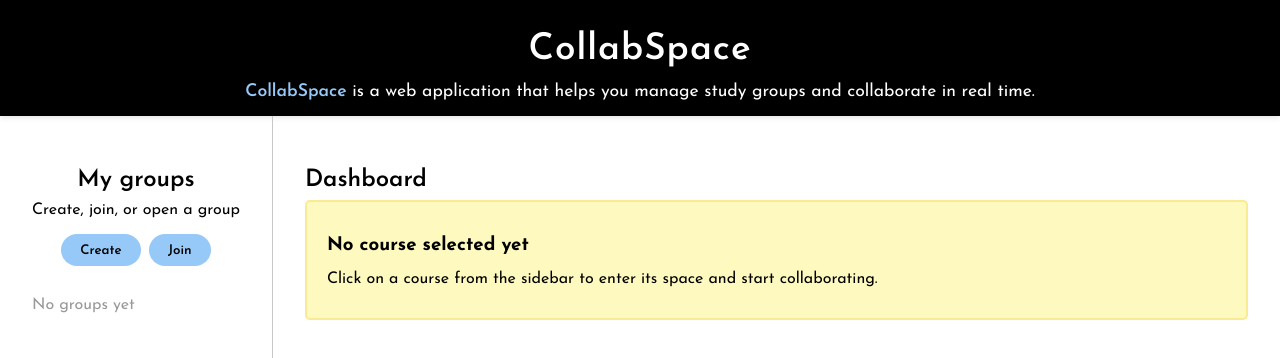
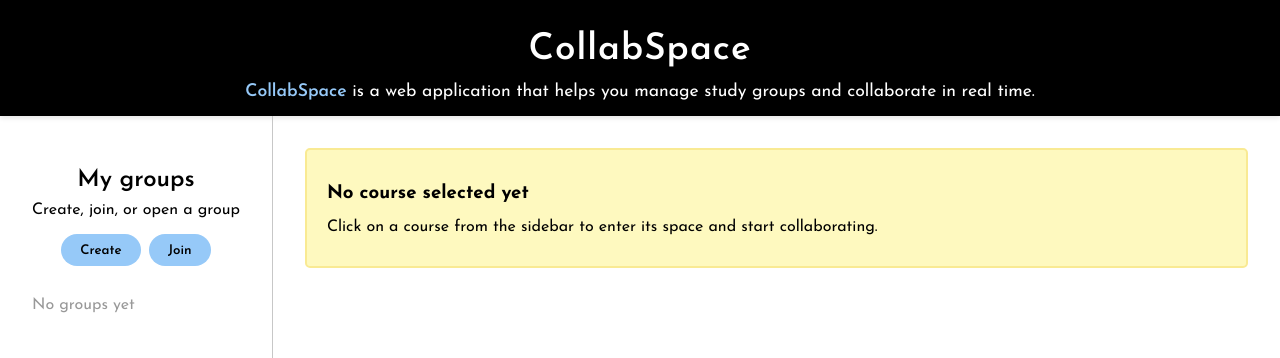
Before and after one commit to imancheema/collabspace, a React (Create React App) app in the folder frontend/: page / in a window 1280 px wide. Shown: the top 358 px of the page. Built offline with nearby package versions, Linux system fonts and the light colour scheme.

Commit message:
Updates Dashboard to show contents when a group is selected

```diff
--- a/frontend/src/screens/Dashboard.tsx
+++ b/frontend/src/screens/Dashboard.tsx
@@ -1,16 +1,29 @@
-import React from "react";
+import React, { useState } from "react";
 import Navbar from "../components/Navbar";
-import Sidebar from "../components/Sidebar";
+import Sidebar, { Group } from "../components/Sidebar";
 import "./Dashboard.css";
 
 const Dashboard: React.FC = () => {
+  const [selectedGroup, setSelectedGroup] = useState<Group | null>(null);
+
   return (
     <div className="dashboard">
       <Navbar />
       <div className="dashboard-layout">
-        <Sidebar />
+        <Sidebar onSelectGroup={setSelectedGroup} />
         <main className="dashboard-main">
-          <h2>Dashboard</h2>
+          {selectedGroup ? (
+            <div className="group-detail">
+              <h2>{selectedGroup.name}</h2>
+              <p>{selectedGroup.description || "No description provided."}</p>
+              <button
+                className="enter-group-btn"
+                onClick={() => console.log(`Entering ${selectedGroup.name}`)}
+              >
+                Enter Course Space
+              </button>
+            </div>
+          ) : (
             <div className="dashboard-banner">
               <h3>No course selected yet</h3>
               <p>
@@ -18,6 +31,7 @@ const Dashboard: React.FC = () => {
                 collaborating.
               </p>
             </div>
+          )}
         </main>
       </div>
     </div>
```
Lines whose indentation alone changed are shown as unchanged.
